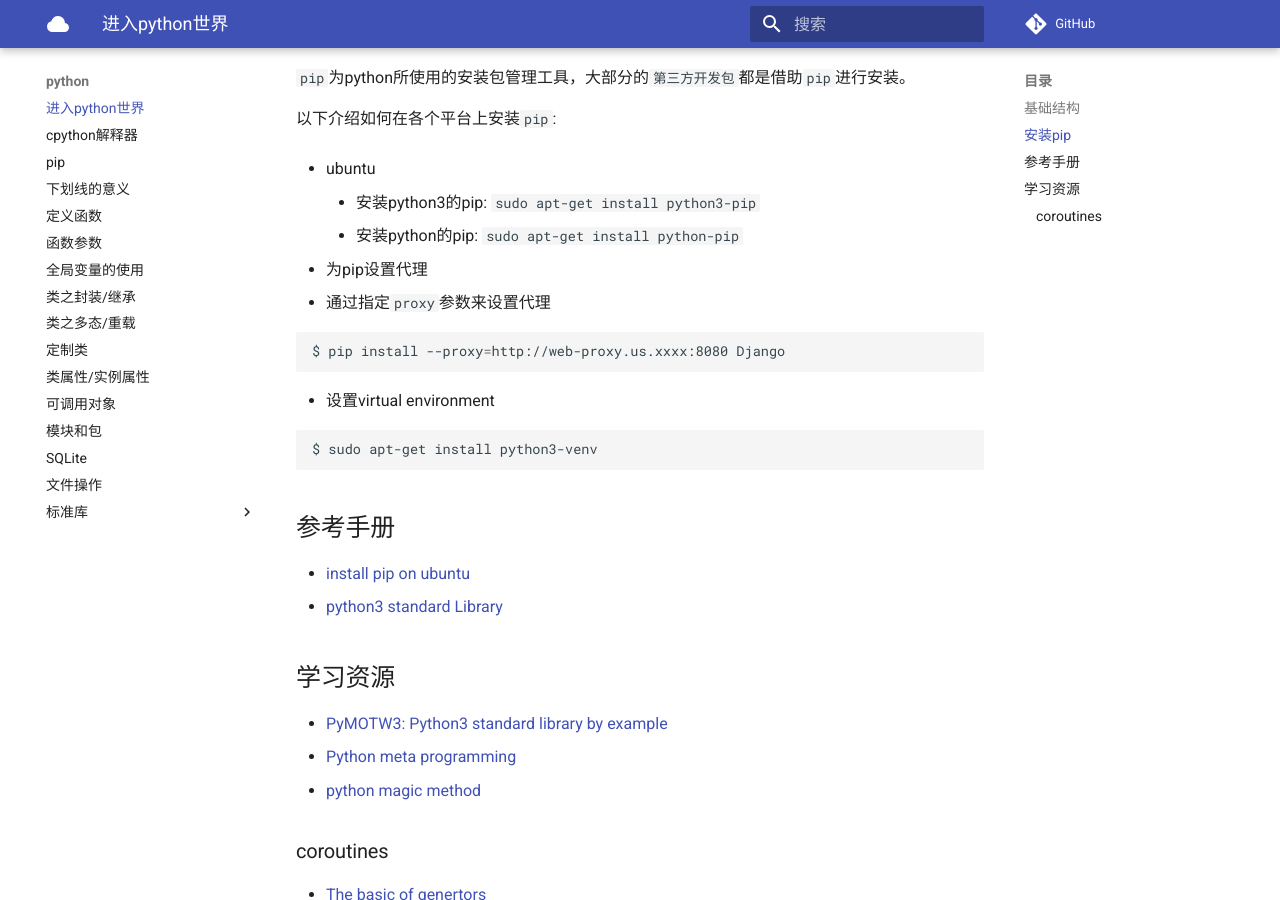
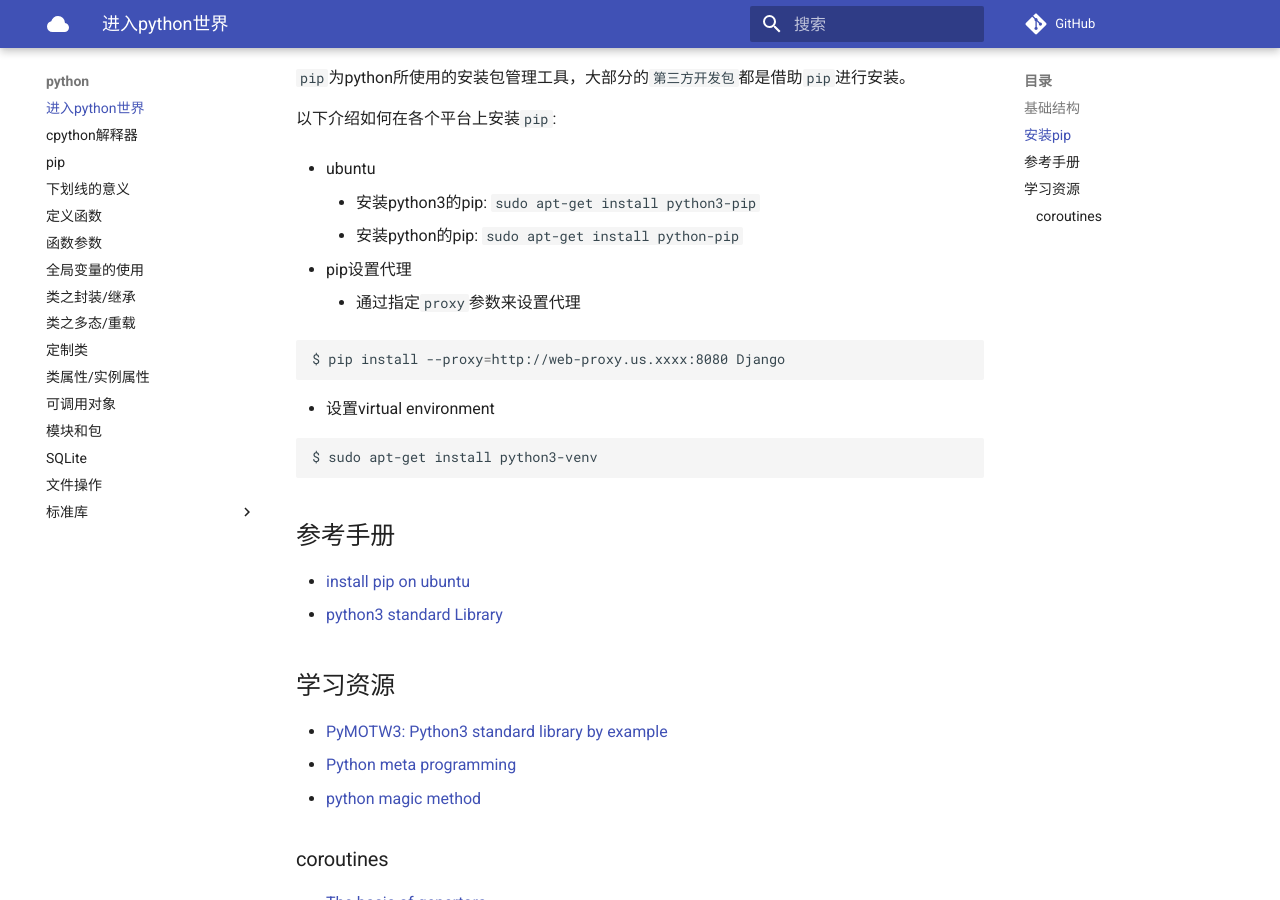
Before and after one commit to zhoukaidev/ks_blog, an MkDocs documentation site: the page built from docs/python/home.md, in a window 1280 px wide and 900 px high, scrolled down 617 px. Built offline with MkDocs 1.6.1 and Material for MkDocs 9.7.7, drawn with Linux system fonts in a browser that asks for light colours; comment, search, counter and statistics services are not loaded.

Commit message:
Update home.md

````diff
--- a/docs/python/home.md
+++ b/docs/python/home.md
@@ -16,8 +16,8 @@
     * 安装python3的pip: `sudo apt-get install python3-pip`
     * 安装python的pip: `sudo apt-get install python-pip`
 
-* 为pip设置代理
-   * 通过指定`proxy`参数来设置代理
+* pip设置代理
+    * 通过指定`proxy`参数来设置代理
 
 ```shell
 $ pip install --proxy=http://web-proxy.us.xxxx:8080 Django
````
